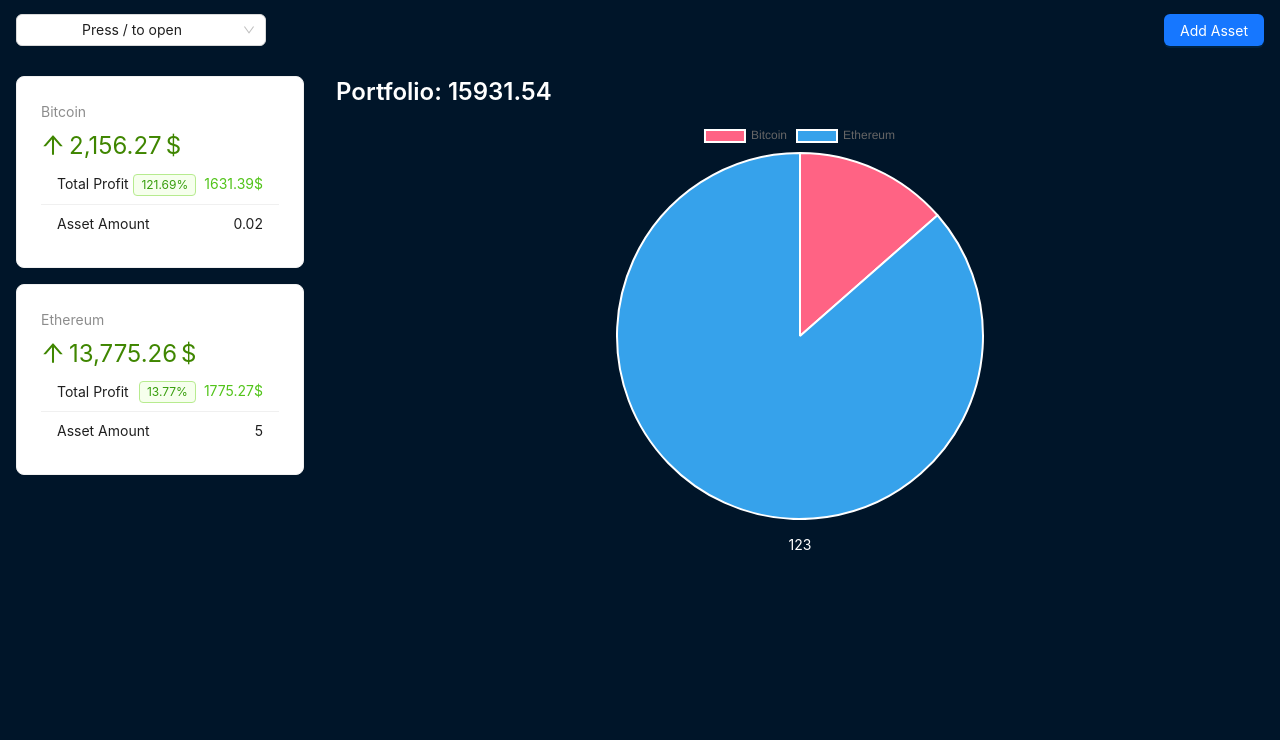
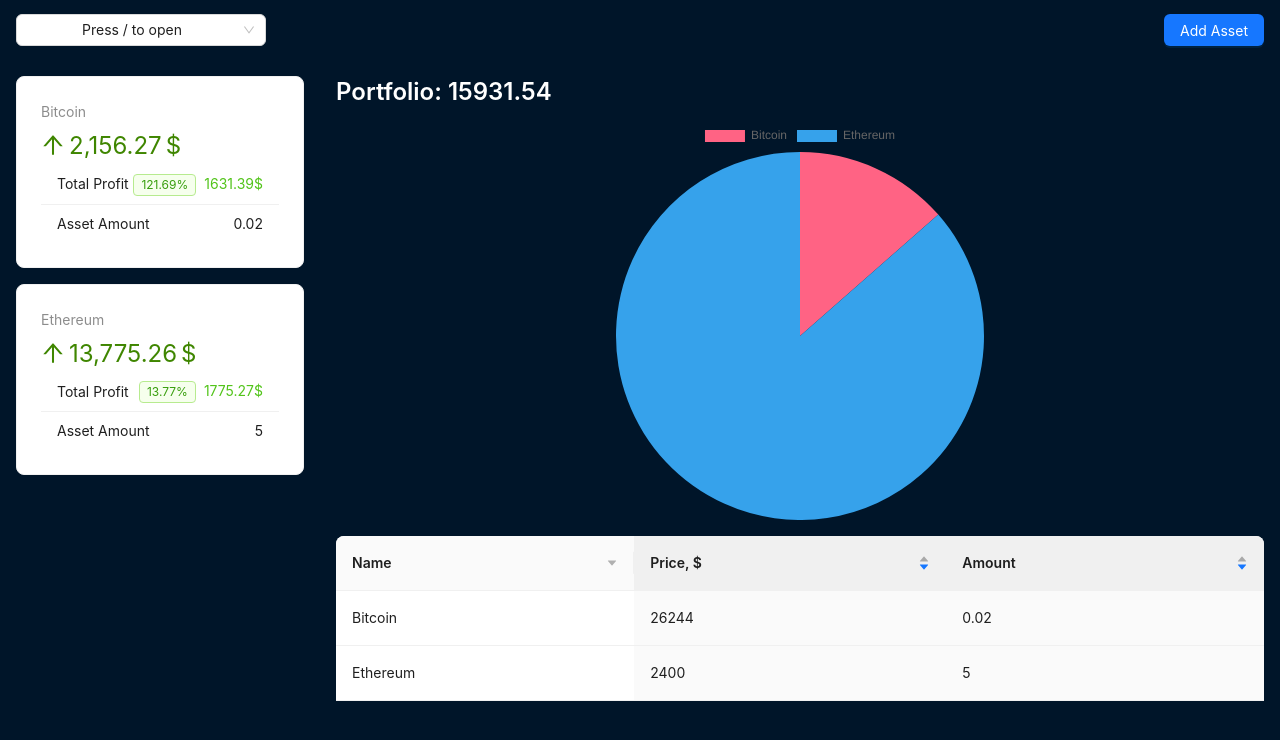
Before and after one commit to MKonst10/crypto-app, a React (Vite) app: page / in a window 1280 px wide. Shown: the top 740 px of the page. Built offline with nearby package versions, Linux system fonts and the light colour scheme.

Commit message:
update assetsTable component

```diff
--- a/src/components/AssetsTable.jsx
+++ b/src/components/AssetsTable.jsx
@@ -1,3 +1,38 @@
+import { Table } from "antd";
+import { useCrypto } from "../context/crypto-context";
+
+const columns = [
+  {
+    title: "Name",
+    dataIndex: "name",
+    showSorterTooltip: { target: "full-header" },
+
+    sorter: (a, b) => a.name.length - b.name.length,
+    sortDirections: ["descend"],
+  },
+  {
+    title: "Price, $",
+    dataIndex: "price",
+    defaultSortOrder: "descend",
+    sorter: (a, b) => a.price - b.price,
+  },
+  {
+    title: "Amount",
+    dataIndex: "amount",
+    defaultSortOrder: "descend",
+    sorter: (a, b) => a.amount - b.amount,
+  },
+];
+
 export default function AssetsTable() {
-  return <div>123</div>;
+  const { assets } = useCrypto();
+
+  const data = assets.map((a) => ({
+    key: a.id,
+    name: a.name,
+    price: a.price,
+    amount: a.amount,
+  }));
+
+  return <Table pagination={false} columns={columns} dataSource={data} />;
 }
--- a/src/components/PortfolioChart.jsx
+++ b/src/components/PortfolioChart.jsx
@@ -21,6 +21,8 @@ export default function PortfolioChart() {
           "rgba(153, 102, 255, 1)",
           "rgba(255, 159, 64, 1)",
         ],
+
+        borderWidth: 0,
       },
     ],
   };
```
